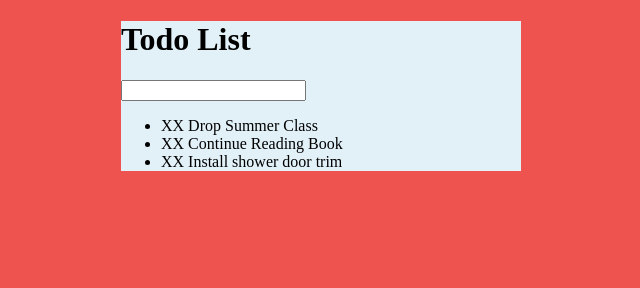
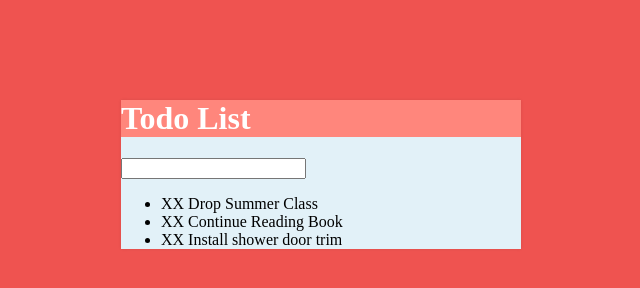
Before and after one commit to sunny-aguilar/todo-list-v1, a plain HTML site: page index.html in a window 1280 px wide. Shown: the whole page, without its empty margins (319-959 px from the left). Drawn offline with Linux system fonts and the light colour scheme.

Commit message:
jQuery practice

```diff
--- a/assets/css/app.css
+++ b/assets/css/app.css
@@ -8,10 +8,16 @@ body {
 #container {
     background: #e2f1f8;
     width: 400px;
-    margin: 0 auto;
+    margin: 100px auto;
+    box-shadow: 0 0 3px rgba(0, 0, 0, 0.1);
 }
 
 .completed {
     color: grey;
     text-decoration: line-through;
 }
+
+h1 {
+    background: #ff867c;
+    color: white;
+}
```
